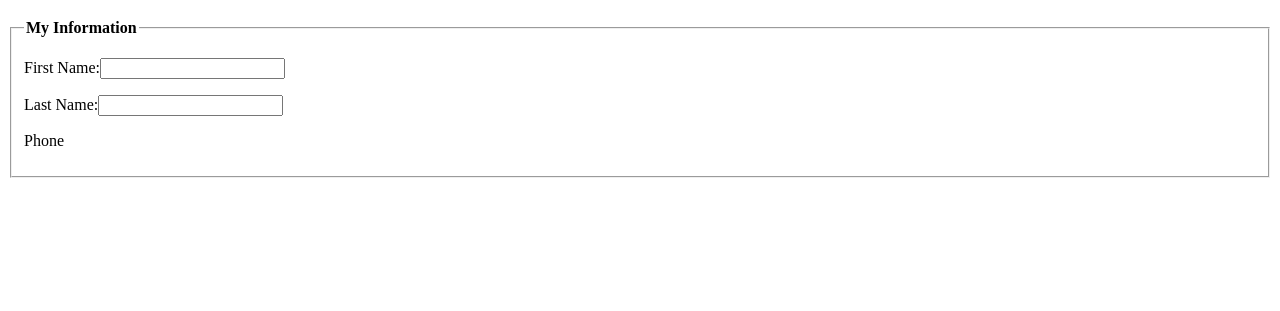
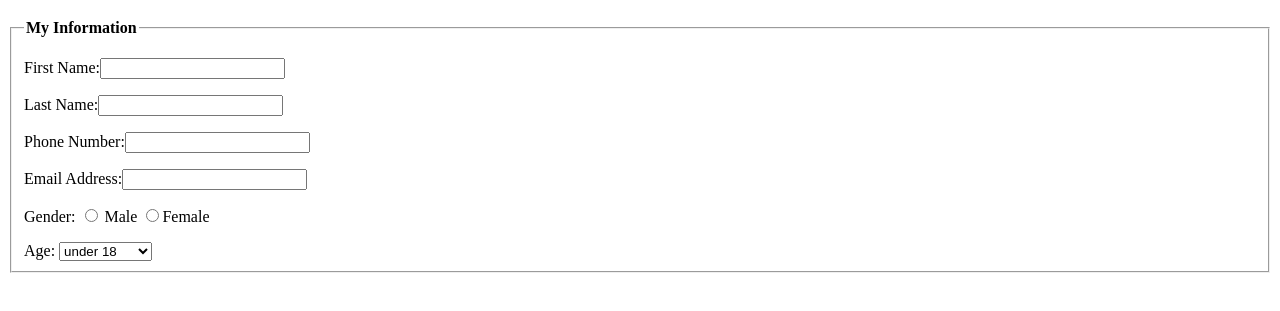
Before and after one commit to djetton6/Lab-4A, a plain HTML site: page index.html in a window 1280 px wide. Shown: the part 61-372 px from the top of the page. Drawn offline with Linux system fonts and the light colour scheme.

Commit message:
radid buttons and options added

```diff
--- a/index.html
+++ b/index.html
@@ -9,8 +9,24 @@
 <body>
   <h1>Volunteer Form</h1>
  <form action="http://bloomingdale.sat.iit.edu/kriedan/lab3formscript.php" method="post">
-   <fieldset>
+  <fieldset>
     <legend><strong>My Information</strong></legend>
     <p>First Name:<input type="text" name="first_name_field"></p>
     <p>Last Name:<input type="text" name="last_name_field"></p>
-    <p>Phone
+    <p>Phone Number:<input type="text" name="last_name_field"></p>
+    <p>Email Address:<input type="text" name="email_address_field"></p>
+    <p>Gender: <input type="radio" name="gender_field" value="Male"> Male
+               <input type="radio" name="gender_field" value="Female">Female
+    </p>
+    Age: <select name="age_field">
+      <option value="under 18">under 18</option>
+      <option value="18-24">18-24</option>
+      <option value="25-34">25-34</option>
+      <option value="35-44">35-44</option>
+      <option value="45-54">45-54</option>
+      <option value="55-64">55-64</option>
+      <option value="65 and over">65 and over</option>
+  </fieldset>
+  <fieldset>
+  	<legend><strong>Age:<in
+  </fieldset>
```
